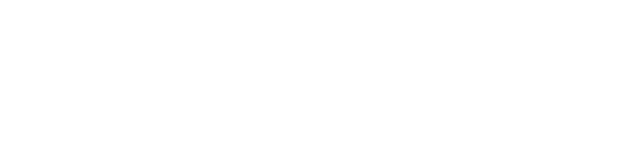
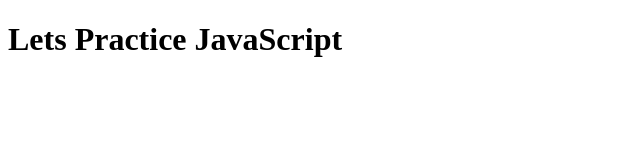
Before and after one commit to anamrani0832/JS-Quiz-Preparation, a plain HTML site: page index.html in a window 1280 px wide. Shown: the whole page, without its empty margins (0-640 px from the left). Drawn offline with Linux system fonts and the light colour scheme.

Commit message:
Update index.html

```diff
--- a/index.html
+++ b/index.html
@@ -7,7 +7,7 @@
     <title>Document</title>
 </head>
 <body>
-
+    <h1>Lets Practice JavaScript</h1>
 
     <!-- script file -->
     <script src="js-1.js"></script>
```
